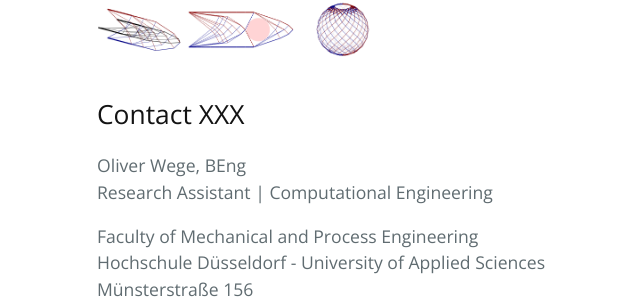
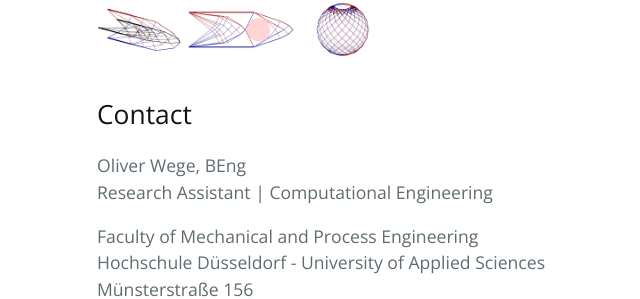
Before and after one commit to olwege/olwege.github.io, a Jekyll site: the page built from index.md, in a window 1280 px wide and 900 px high, scrolled down 2230 px. Shown: the part 164-463 px from the top of the window, without its empty margins (127-767 px from the left). Built offline with Jekyll 4.4.1, drawn with Linux system fonts in a browser that asks for light colours; our own code applies the rules of GitHub Pages for plain Markdown files.

Commit message:
update files

```diff
--- a/index.md
+++ b/index.md
@@ -12,7 +12,7 @@ This is a collection of my work in the Bachelor Thesis and in the Master course
 ## Experiments
 [<img src="/thumbnails/experiments.png " alt="experiments" width="300"/>](https://github.com/olwege/olwege.github.io/tree/main/files/imgs/results)
 
-## Contact XXX
+## Contact
 Oliver Wege, BEng <br>
 Research Assistant | Computational Engineering
 
```
